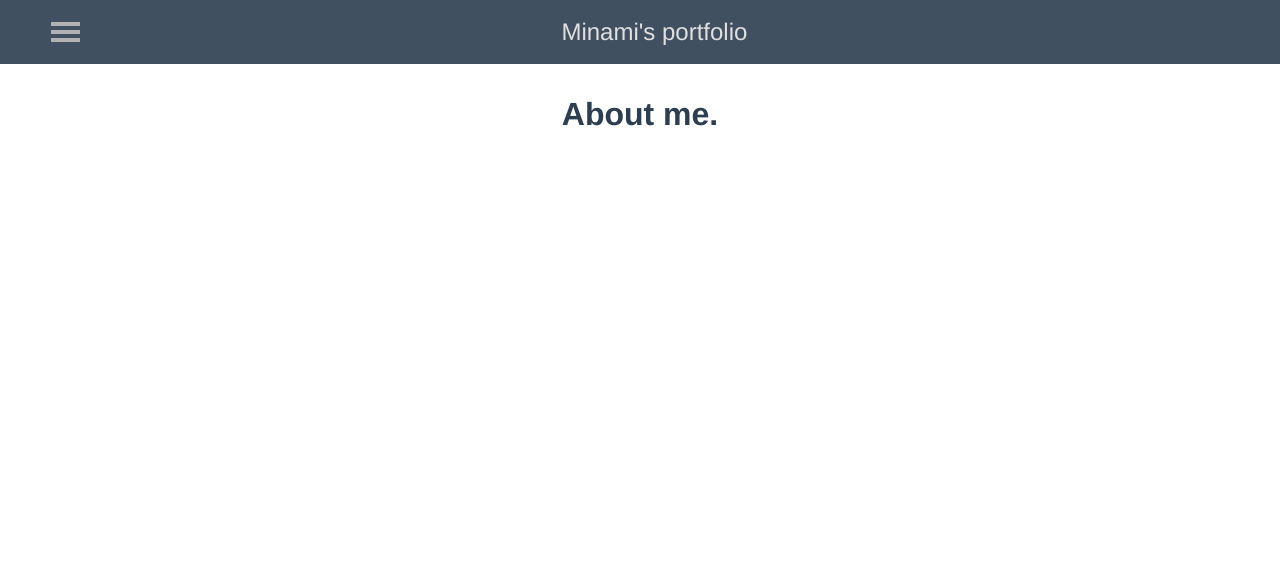
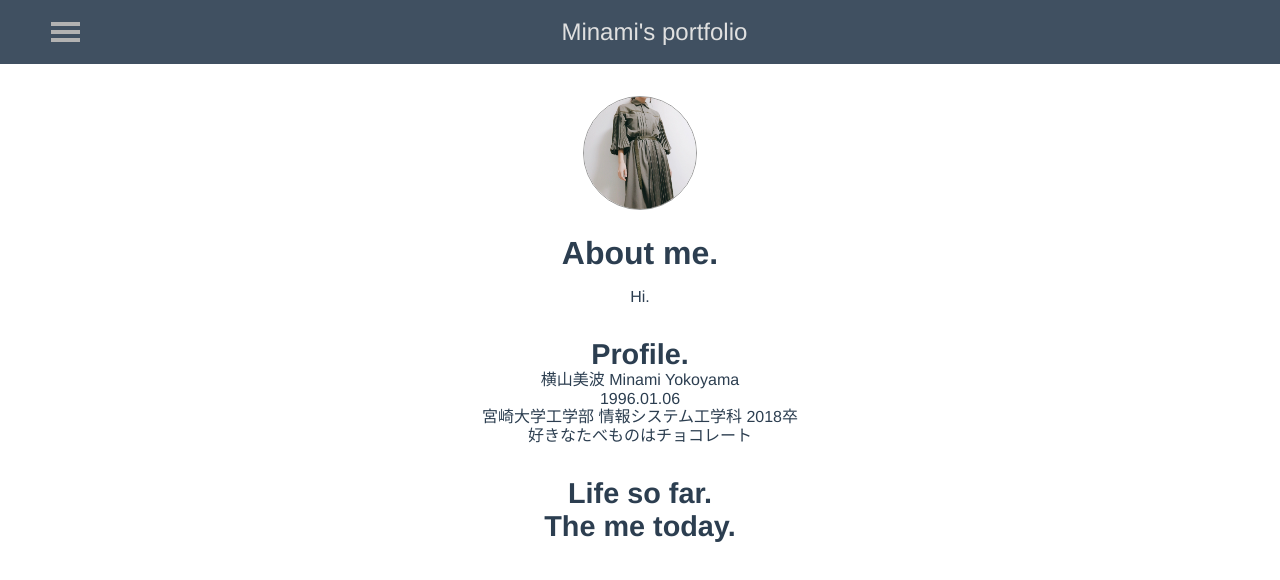
Before and after one commit to miinaw/my-portfolio, a Vue app: page /about in a window 1280 px wide. Shown: the top 580 px of the page. Built offline with nearby package versions, Linux system fonts and the light colour scheme; no server answers; the HTML template or start-up script is replaced by a standard one; what vue-github-api, vue-resource would draw is missing.

Commit message:
wip:About.vue

```diff
--- a/src/pages/About.vue
+++ b/src/pages/About.vue
@@ -1,7 +1,19 @@
 <template>
- <div class="page about">
-   <Title title="About me."/>
- </div>
+  <div class="page about">
+    <a href="/">
+      <img class="logo" alt="logo" src="../assets/images/logo.jpg">
+    </a>
+    <Title title="About me." description="Hi."/>
+    <div class="page-content">
+      <div class="heading">Profile.</div>
+        <p>横山美波 Minami Yokoyama</p>
+        <p>1996.01.06</p>
+        <p>宮崎大学工学部 情報システム工学科 2018卒</p>
+        <p>好きなたべものはチョコレート</p>
+      <div class="heading">Life so far.</div>
+      <div class="heading">The me today.</div>
+    </div>
+  </div>
 </template>
 
 <script>
@@ -15,5 +27,12 @@ export default {
 }
 </script>
 
-<style>
+<style lang="scss" scoped>
+.heading {
+  font-size: 1.8rem;
+  font-weight: bold;
+}
+p + .heading {
+  margin-top: 2rem;
+}
 </style>
```
